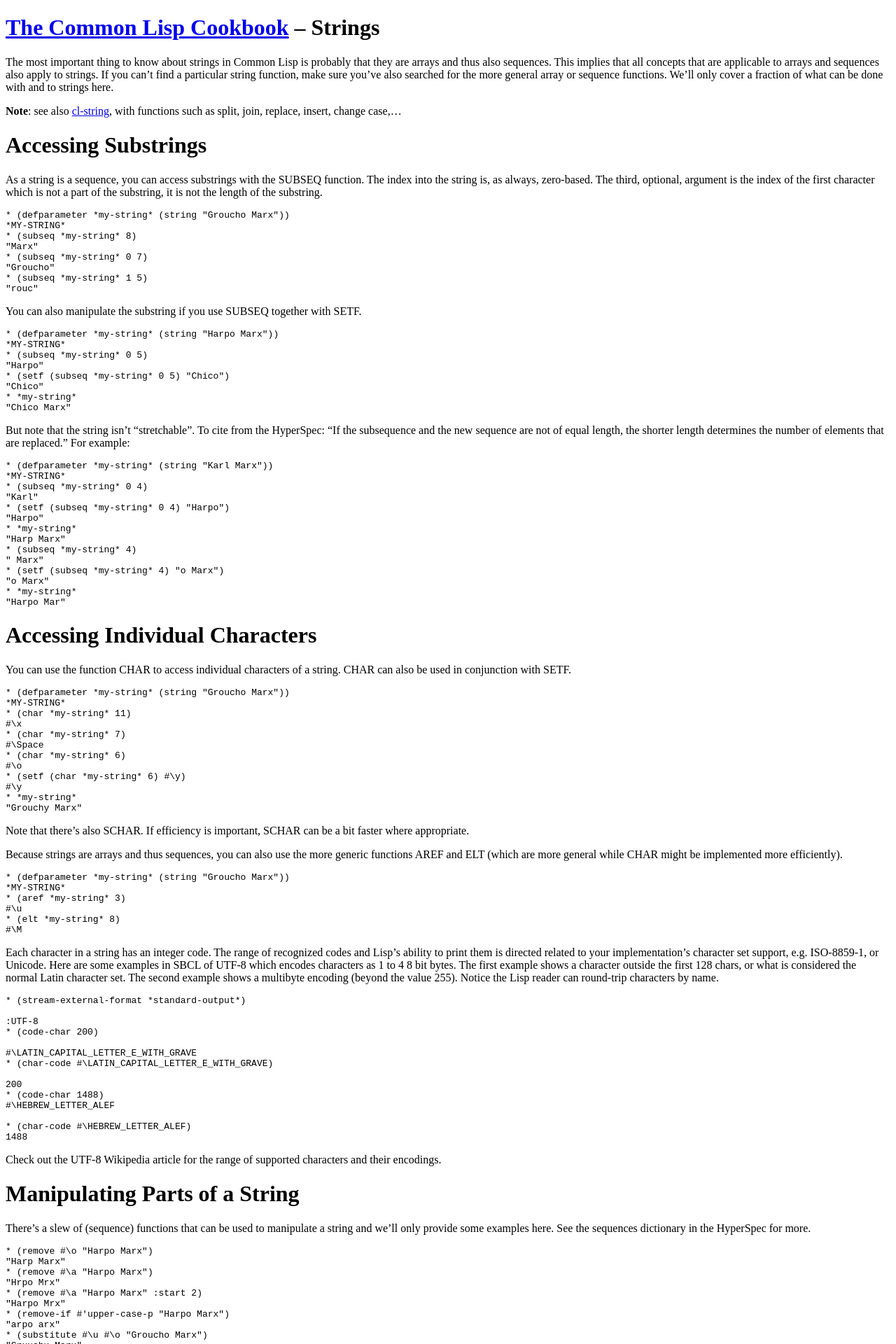
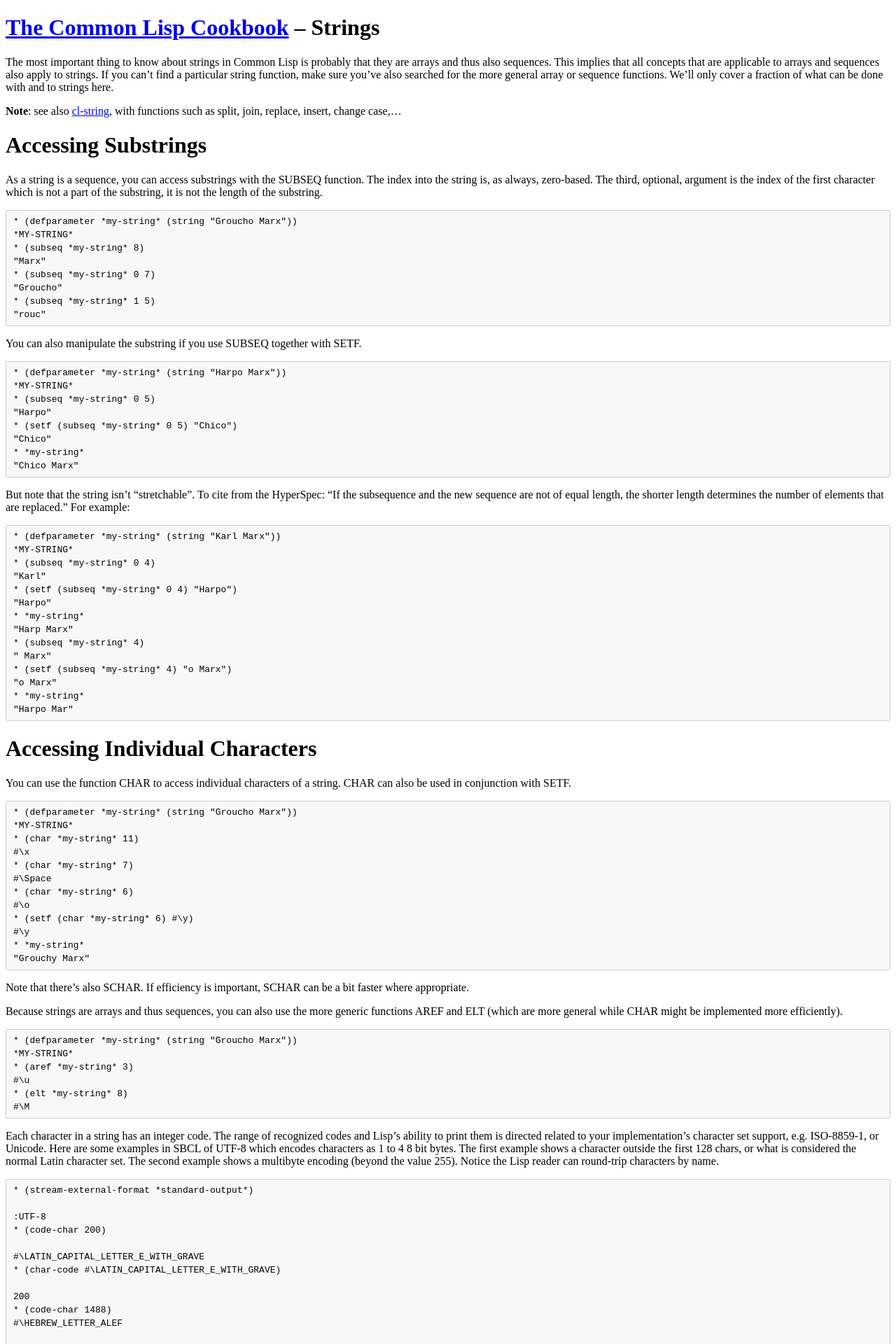
Before and after one commit to LispCookbook/cl-cookbook, a Jekyll site: the page built from strings.md, in a window 1280 px wide. Shown: the top 1920 px of the page at 70% size. Built offline with Jekyll 4.4.1, drawn with Linux system fonts in a browser that asks for light colours.

Commit message:
default layout: load highlight-lisp.js and css

```diff
--- a/_layouts/default.html
+++ b/_layouts/default.html
@@ -5,6 +5,8 @@
     <meta charset="utf-8">
     <meta name="description" content="{{ site.description }}">
     <link rel="stylesheet" href="{{ site.baseurl }}/assets/style.css">
+    <script type="text/javascript" src="{{ site.baseurl }}/assets/highlight-lisp.js"></script>
+    <link rel="stylesheet" href="{{ site.baseurl }}/assets/github.css">
   </head>
   <body>
     {{ content }}
```
